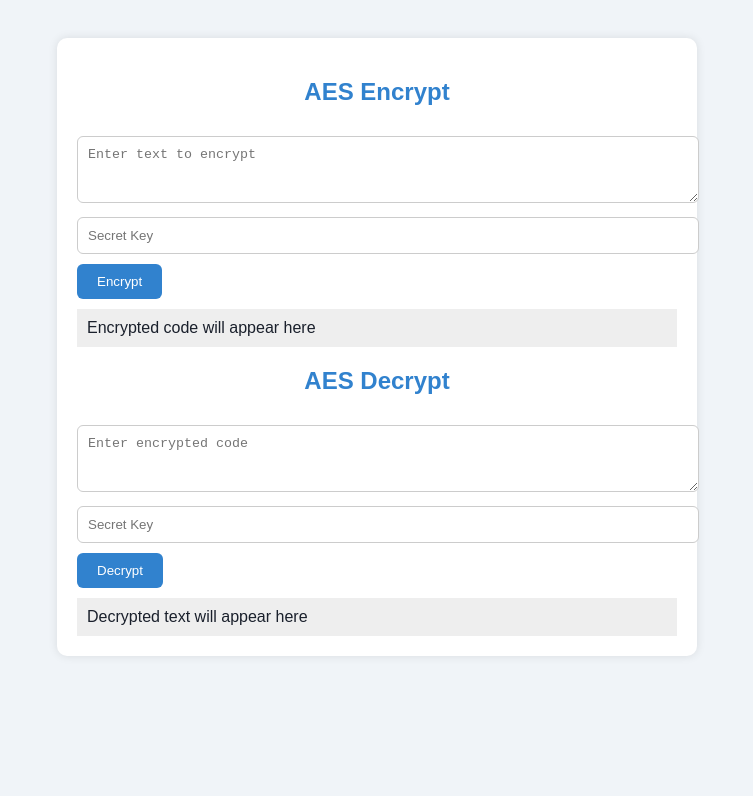
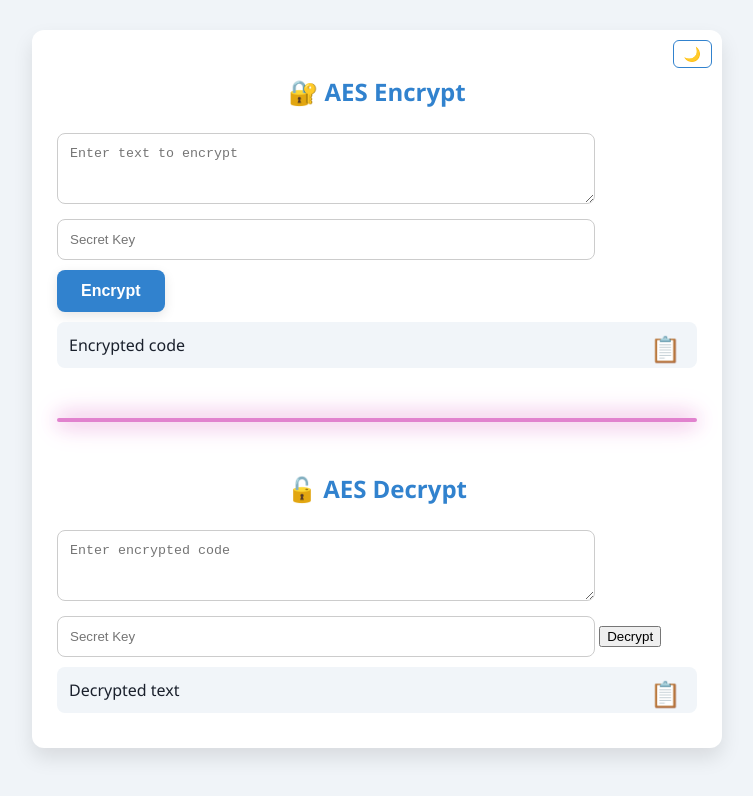
Before and after one commit to shubham221716/aes-encryption-app, a website: page public/index.html in a window 1280 px wide. Shown: the whole page, without its empty margins (263-1016 px from the left). Drawn offline with Linux system fonts and the light colour scheme.

Commit message:
Add files via upload

```diff
--- a/public/index.html
+++ b/public/index.html
@@ -1,70 +1,204 @@
 <!DOCTYPE html>
-<html lang="en" data-theme="light">
+<html lang="en">
 <head>
   <meta charset="UTF-8" />
   <meta name="viewport" content="width=device-width, initial-scale=1.0"/>
   <title>AES Encryption</title>
   <style>
     :root {
-      --bg: #f0f4f8;
-      --text: #1a202c;
+      --bg-light: #f0f4f8;
+      --text-light: #1a202c;
+      --card-bg-light: #ffffff;
+      --result-bg-light: #f1f5f9;
+
+      --bg-dark: #1a202c;
+      --text-dark: #e2e8f0;
+      --card-bg-dark: #2d3748;
+      --result-bg-dark: #4a5568;
+
       --accent: #3182ce;
-      --card-bg: #ffffff;
+      --success: #48bb78;
     }
+
     body {
-      font-family: sans-serif;
-      background-color: var(--bg);
-      color: var(--text);
+      font-family: 'Segoe UI', sans-serif;
+      margin: 0;
+      padding: 30px;
       display: flex;
       justify-content: center;
-      padding: 30px;
+      background-color: var(--bg-light);
+      color: var(--text-light);
+      transition: background-color 0.3s, color 0.3s;
     }
+
+    body.dark {
+      background-color: var(--bg-dark);
+      color: var(--text-dark);
+    }
+
     .container {
-      background: var(--card-bg);
-      padding: 20px;
-      border-radius: 10px;
+      background: var(--card-bg-light);
+      padding: 25px;
+      border-radius: 12px;
       width: 100%;
-      max-width: 600px;
-      box-shadow: 0 0 10px rgba(0,0,0,0.1);
+      max-width: 640px;
+      box-shadow: 0 10px 20px rgba(0,0,0,0.1);
+      position: relative;
+      transition: background 0.3s;
     }
-    h2 { color: var(--accent); text-align: center; }
+
+    body.dark .container {
+      background: var(--card-bg-dark);
+    }
+
+    h2 {
+      color: var(--accent);
+      text-align: center;
+      margin-bottom: 15px;
+    }
+
     textarea, input {
-      width: 100%;
+      width: 80%;
       margin-top: 10px;
-      padding: 10px;
+      padding: 12px;
       border: 1px solid #ccc;
-      border-radius: 6px;
+      border-radius: 8px;
+      transition: border 0.3s, background 0.3s, color 0.3s;
     }
-    button {
-      background: var(--accent);
-      color: white;
-      padding: 10px 20px;
-      border: none;
-      border-radius: 6px;
-      margin-top: 10px;
-      cursor: pointer;
+
+    body.dark textarea, body.dark input {
+      background: #2d3748;
+      color: #e2e8f0;
+      border-color: #555;
     }
+
+    textarea:focus, input:focus {
+      border-color: var(--accent);
+      outline: none;
+    }
+
+.copy-btn-enc {
+  background-color: var(--accent);
+  color: white;
+  padding: 12px 24px;
+  border: none;
+  border-radius: 8px;
+  margin-top: 10px;
+  cursor: pointer;
+  font-size: 1rem;
+  font-weight: 600;
+  box-shadow: 0 4px 12px rgba(0, 0, 0, 0.1);
+  transition: background-color 0.3s, transform 0.2s, box-shadow 0.3s;
+}
+
+.copy-btn-enc:hover {
+  background-color: var(--accent-hover, #0056b3); /* fallback hover color */
+  transform: translateY(-2px);
+  box-shadow: 0 6px 16px rgba(0, 0, 0, 0.15);
+}
+
+.copy-btn-enc:active {
+  transform: translateY(1px);
+  box-shadow: 0 3px 8px rgba(0, 0, 0, 0.1);
+}
+
+
+
+
     .result-box {
-      background: #eee;
-      padding: 10px;
+      background: var(--result-bg-light);
+      padding: 12px;
       margin-top: 10px;
       word-wrap: break-word;
+      position: relative;
+      border-radius: 8px;
+      transition: background 0.3s;
     }
+
+    body.dark .result-box {
+      background: var(--result-bg-dark);
+    }
+
+    .copy-btn {
+      position: absolute;
+      right: 10px;
+
+      background: transparent;
+      border: none;
+      color: var(--accent);
+      cursor: pointer;
+      font-size: 25px;
+    }
+
+    .message {
+      text-align: center;
+      margin-top: 10px;
+      font-size: 14px;
+      color: var(--success);
+    }
+
+    .theme-toggle {
+      position: absolute;
+      top: 10px;
+      right: 10px;
+      background: transparent;
+      border: 1px solid var(--accent);
+      padding: 5px 10px;
+      border-radius: 6px;
+      color: var(--accent);
+      cursor: pointer;
+      font-size: 14px;
+    }
+
+      .glow-line {
+    border: none;
+    height: 4px;
+    width: 100%;
+    margin: 50px auto;
+    background-color: #e182ce;
+    border-radius: 5px;
+    box-shadow: 0 0 10px #e182ce, 0 0 20px #e182ce;
+    animation: glowPulse 1.5s infinite alternate;
+  }
+
+  @keyframes glowPulse {
+    from {
+      box-shadow: 0 0 10px #e182ce, 0 0 20px #e182ce;
+    }
+    to {
+      box-shadow: 0 0 20px #e182ce, 0 0 30px #e182ce;
+    }
+  }
+
   </style>
 </head>
 <body>
   <div class="container">
-    <h2>AES Encrypt</h2>
+    <button class="theme-toggle" onclick="toggleTheme()">🌙</button>
+
+    <h2>🔐 AES Encrypt</h2>
     <textarea id="plainText" rows="3" placeholder="Enter text to encrypt"></textarea>
     <input type="text" id="encKey" placeholder="Secret Key"/>
-    <button onclick="encrypt()">Encrypt</button>
-    <div class="result-box" id="encResult">Encrypted code will appear here</div>
+    <button class="copy-btn-enc" onclick="encrypt()">Encrypt</button>
+    <div class="result-box" id="encResult">Encrypted code
+      <button class="copy-btn" onclick="copyText('encResult')">📋</button>
+    </div>
+    <div class="message" id="encMsg"></div>
 
-    <h2>AES Decrypt</h2>
+
+
+<hr class="glow-line">
+
+
+
+    <h2>🔓 AES Decrypt</h2>
     <textarea id="cipherText" rows="3" placeholder="Enter encrypted code"></textarea>
     <input type="text" id="decKey" placeholder="Secret Key"/>
     <button onclick="decrypt()">Decrypt</button>
-    <div class="result-box" id="decResult">Decrypted text will appear here</div>
+    <div class="result-box" id="decResult">Decrypted text
+      <button class="copy-btn" onclick="copyText('decResult')">📋</button>
+    </div>
+    <div class="message" id="decMsg"></div>
   </div>
 
   <script>
@@ -80,6 +214,7 @@
       .then(res => res.json())
       .then(data => {
         document.getElementById('encResult').innerText = data.code || data.error;
+        document.getElementById('encMsg').textContent = '';
       });
     }
 
@@ -95,7 +230,33 @@
       .then(res => res.json())
       .then(data => {
         document.getElementById('decResult').innerText = data.text || data.error;
+        document.getElementById('decMsg').textContent = '';
       });
+    }
+
+    function copyText(id) {
+      const text = document.getElementById(id).innerText;
+      navigator.clipboard.writeText(text).then(() => {
+        const msgId = id === 'encResult' ? 'encMsg' : 'decMsg';
+        document.getElementById(msgId).textContent = 'Copied to clipboard!';
+        setTimeout(() => document.getElementById(msgId).textContent = '', 2000);
+      });
+    }
+
+    function toggleTheme() {
+      document.body.classList.toggle('dark');
+      const isDark = document.body.classList.contains('dark');
+      localStorage.setItem('aes-theme', isDark ? 'dark' : 'light');
+      document.querySelector('.theme-toggle').textContent = isDark ? '☀️' : '🌙';
+    }
+
+    // Set theme on load
+    window.onload = function() {
+      const savedTheme = localStorage.getItem('aes-theme');
+      if (savedTheme === 'dark') {
+        document.body.classList.add('dark');
+        document.querySelector('.theme-toggle').textContent = '☀️';
+      }
     }
   </script>
 </body>
```
